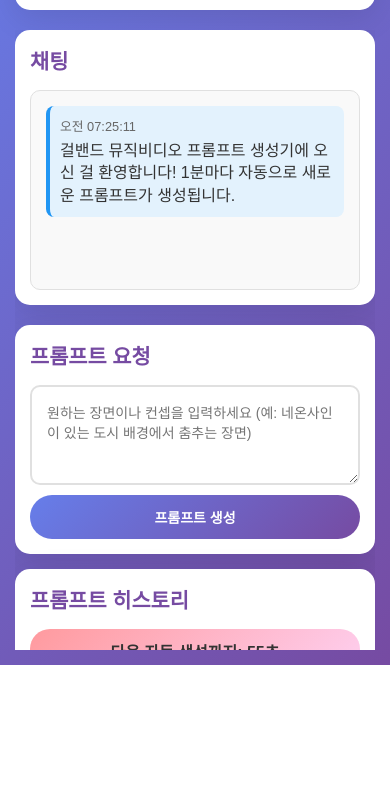
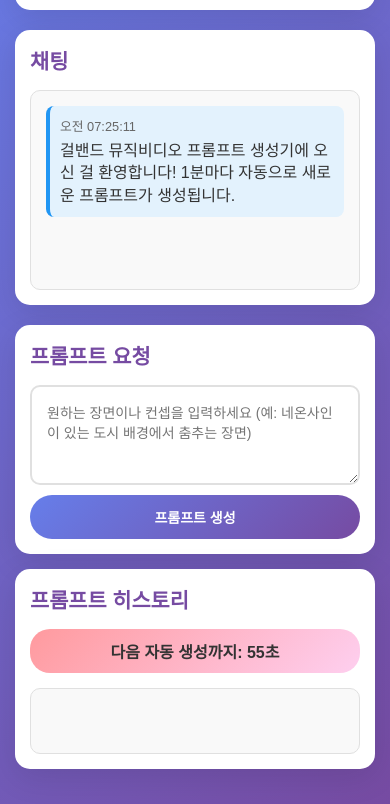
Before and after one commit to airis32/midband, a plain HTML site: page index.html in a window 390 px wide. Shown: the part 179-983 px from the top of the page. Before the commit the page ends 844 px from the top, so only its background shows below. Drawn offline with Linux system fonts and the light colour scheme.

Commit message:
스타일 수정
모바일 세로 스크롤 문제 수정

```diff
--- a/styles.css
+++ b/styles.css
@@ -15,7 +15,7 @@ body {
     max-width: 1400px;
     margin: 0 auto;
     padding: 20px;
-    height: 100vh;
+    min-height: 100vh; /* Changed from height: 100vh */
     display: flex;
     flex-direction: column;
 }
@@ -42,7 +42,7 @@ header h1 {
     align-items: center;
     justify-content: center;
     gap: 15px;
-    flex-wrap: wrap; /* Added for better wrapping */
+    flex-wrap: wrap;
 }
 
 .aspect-ratio-selector label:first-child {
@@ -70,7 +70,8 @@ header h1 {
     display: flex;
     gap: 20px;
     flex: 1;
-    overflow: hidden;
+    overflow: visible; /* Changed from overflow: hidden; or remove line */
+    padding-bottom: 20px; /* Added for spacing at the bottom */
 }
 
 .left-panel {
@@ -82,8 +83,8 @@ header h1 {
 
 .right-panel {
     flex: 1;
-    display: flex; /* Added for better internal layout */
-    flex-direction: column; /* Added for better internal layout */
+    display: flex;
+    flex-direction: column;
 }
 
 .chat-section, .input-section, .history-section {
@@ -112,7 +113,7 @@ header h1 {
     border-radius: 10px;
     padding: 15px;
     background: #f9f9f9;
-    min-height: 200px; /* Ensures a minimum height on mobile */
+    min-height: 200px;
     max-height: 300px;
 }
 
@@ -120,7 +121,7 @@ header h1 {
     margin-bottom: 15px;
     padding: 10px;
     border-radius: 8px;
-    word-break: break-word; /* Added for long messages */
+    word-break: break-word;
 }
 
 .message.system {
@@ -184,9 +185,10 @@ header h1 {
 }
 
 .history-section {
-    flex: 1; /* Allows the history panel to fill available space */
+    flex: 1;
     display: flex;
     flex-direction: column;
+    min-height: 200px; /* Ensures a minimum height */
 }
 
 .auto-timer {
@@ -216,7 +218,7 @@ header h1 {
     box-shadow: 0 4px 15px rgba(0, 0, 0, 0.1);
     border-left: 4px solid #764ba2;
     transition: transform 0.2s;
-    word-break: break-word; /* Prevents long prompts from overflowing */
+    word-break: break-word;
 }
 
 .history-item:hover {
@@ -290,7 +292,7 @@ header h1 {
         font-size: 1.8em;
     }
     .chat-messages, .history-list {
-        max-height: 250px; /* Adjusted for smaller screens */
+        max-height: 250px;
     }
     .chat-section, .input-section, .history-section {
         padding: 15px;
```
